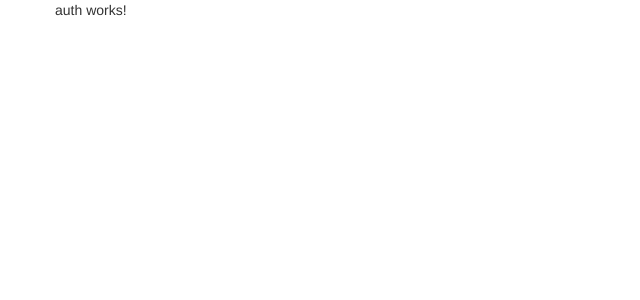
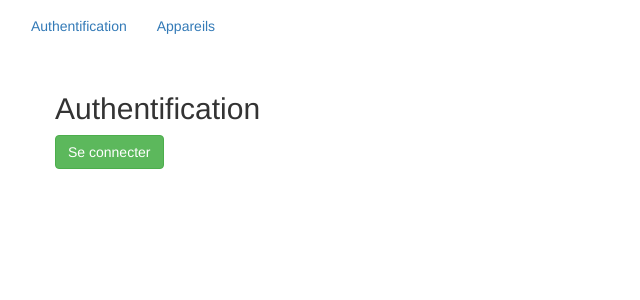
Before and after one commit to julie-j-code/projet-oc-angular-appareils, an Angular app: page /auth in a window 1280 px wide. Shown: the top 300 px of the page, without its empty margins (0-640 px from the left). Built offline with nearby package versions, Linux system fonts and the light colour scheme.

Commit message:
création barre de navigation et service d'authentification simulée

```diff
--- a/src/app/app.component.html
+++ b/src/app/app.component.html
@@ -1,3 +1,13 @@
+<nav class="navbar navbar-defaut">
+  <div class="container-fluid">
+    <ul class="nav navbar-nav">
+      <!-- en lieu et place de href, on utilise le routerLink pour éviter le rechargement de la page -->
+      <li routerLinkActive="active"><a routerLink="auth">Authentification</a></li>
+      <li routerLinkActive="active"><a routerLink="appareils">Appareils</a></li>
+    </ul>
+  </div>
+</nav>
+
 <div class="container">
   <div class="row">
 <!-- <app-appareil-view ></app-appareil-view> -->
--- a/src/app/app.module.ts
+++ b/src/app/app.module.ts
@@ -11,6 +11,7 @@
 import { AuthComponent } from './auth/auth.component';
 import { AppareilViewComponent } from './appareil-view/appareil-view.component';
 import { importExpr } from '@angular/compiler/src/output/output_ast';
+import { AuthService } from './services/auth.service';
 
 const appRoutes:Routes = [
   {path:'appareils', component: AppareilViewComponent},
@@ -35,7 +36,7 @@
     FormsModule,
     RouterModule.forRoot(appRoutes)
   ],
-  providers: [AppareilService],
+  providers: [AppareilService, AuthService],
   bootstrap: [AppComponent]
 })
 export class AppModule { }
--- a/src/app/auth/auth.component.html
+++ b/src/app/auth/auth.component.html
@@ -1,3 +1,3 @@
-<p>
-  auth works!
-</p>
+<h2>Authentification</h2>
+<button class="btn btn-success" *ngIf="!authStatus" (click)="onSignIn()">Se connecter</button>
+<button class="btn btn-danger" *ngIf="authStatus" (click)="onSignOut()">Se déconnecter</button>
--- a/src/app/auth/auth.component.ts
+++ b/src/app/auth/auth.component.ts
@@ -1,4 +1,5 @@
 import { Component, OnInit } from '@angular/core';
+import { AuthService } from '../services/auth.service';
 
 @Component({
   selector: 'app-auth',
@@ -7,9 +8,28 @@
 })
 export class AuthComponent implements OnInit {
 
-  constructor() { }
+  authStatus:boolean
 
-  ngOnInit() {
+  constructor(private authService:AuthService) {
+
+   }
+
+   ngOnInit() {
+    this.authStatus = this.authService.isAuth;
+  }
+
+  onSignIn() {
+    this.authService.signIn().then(
+      () => {
+        console.log('Sign in successful!');
+        this.authStatus = this.authService.isAuth;
+      }
+    );
+  }
+
+  onSignOut() {
+    this.authService.signOut();
+    this.authStatus = this.authService.isAuth;
   }
 
 }
--- /dev/null
+++ b/src/app/services/auth.service.ts
@@ -0,0 +1,23 @@
+import { promise } from "protractor";
+import { FindValueSubscriber } from "rxjs/internal/operators/find";
+import { resolve } from "url";
+
+export class AuthService{
+    isAuth=false;
+    signIn(){
+        return new Promise(
+            (resolve, reject)=>
+            setTimeout(
+                ()=>{
+                    this.isAuth=true;
+                    resolve(true)
+                },2000
+            )
+        )
+    }
+
+    signOut(){
+        this.isAuth=false
+    }
+
+}
```
